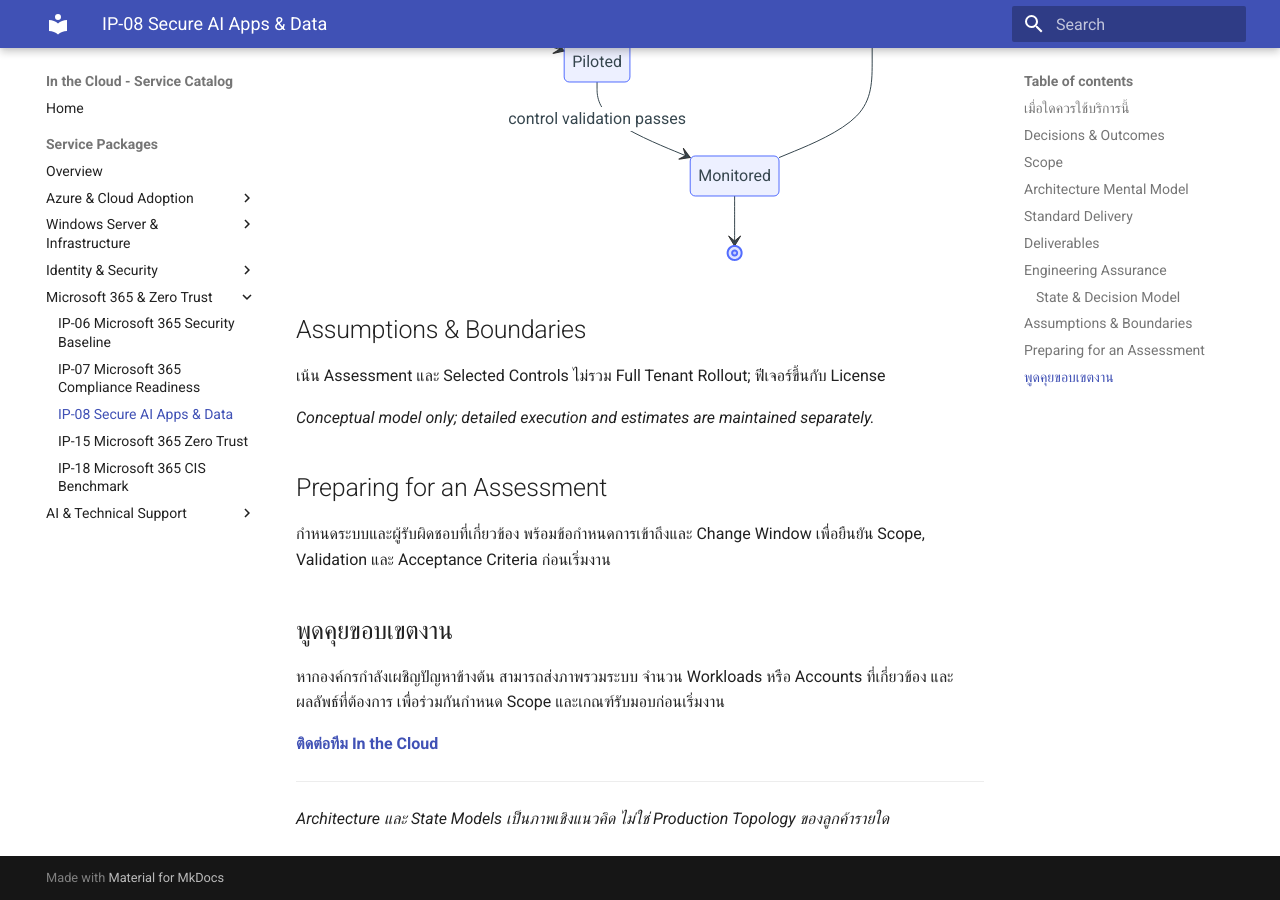
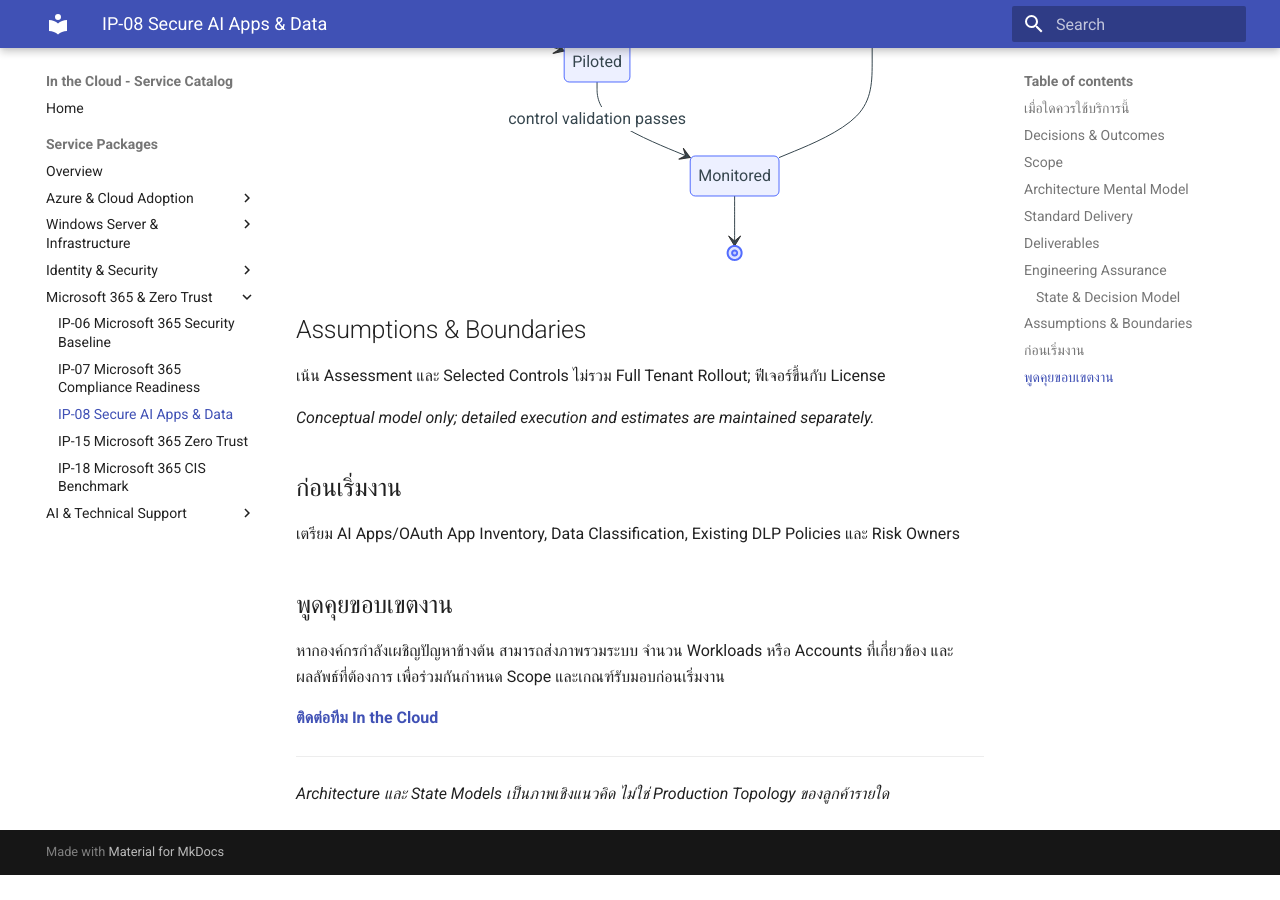
Before and after one commit to inthecloudth/service-catalog, an MkDocs documentation site: the page built from docs/services/ip-08-secure-ai-apps-data.md, in a window 1280 px wide and 900 px high, scrolled down 2119 px. Built offline with MkDocs 1.6.1 and Material for MkDocs 9.7.7, drawn with Linux system fonts in a browser that asks for light colours; after the commit the page ends 2994 px from its top, so only the background shows below that.

Commit message:
docs(catalog): tailor engagement inputs for service decision makers

```diff
--- a/docs/services/ip-08-secure-ai-apps-data.md
+++ b/docs/services/ip-08-secure-ai-apps-data.md
@@ -87,9 +87,9 @@ stateDiagram-v2
 
 *Conceptual model only; detailed execution and estimates are maintained separately.*
 
-## Preparing for an Assessment
+## ก่อนเริ่มงาน
 
-กำหนดระบบและผู้รับผิดชอบที่เกี่ยวข้อง พร้อมข้อกำหนดการเข้าถึงและ Change Window เพื่อยืนยัน Scope, Validation และ Acceptance Criteria ก่อนเริ่มงาน
+เตรียม AI Apps/OAuth App Inventory, Data Classification, Existing DLP Policies และ Risk Owners
 
 ## พูดคุยขอบเขตงาน
 
```
